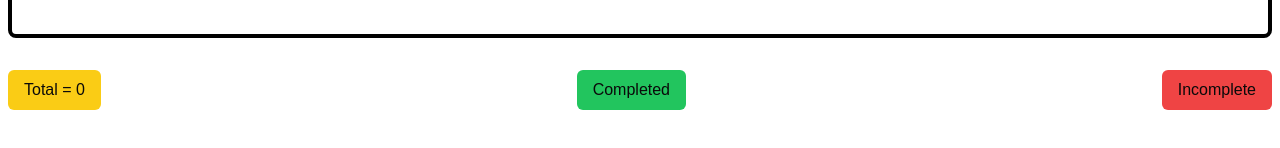
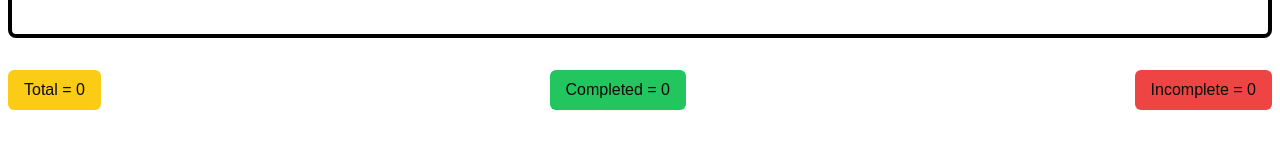
Before and after one commit to IXC28/ListaDeTareasNEXTjs, a Next.js app: page /ListaDeTareas in a window 1280 px wide. Shown: the part 410-558 px from the top of the page. Built offline with nearby package versions, Linux system fonts and the light colour scheme; no server answers; the database is empty.

Commit message:
add: completed, incompleted counts

```diff
--- a/src/app/ListaDeTareas/page.jsx
+++ b/src/app/ListaDeTareas/page.jsx
@@ -7,6 +7,9 @@ export default function ListaDeTareas() {
   const [tareas, setTareas] = useState([]);
   const [total, setTotal] = useState(0);
   const [titulo, setTitulo] = useState("");
+  const [status, setStatus] = useState("");
+  const [completed, setCompleted] = useState(0);
+  const [incompleted, setIncompleted] = useState(0);
   let [id, setId] = useState(0);
   const lista = useRef(null);
 
@@ -57,6 +60,7 @@ export default function ListaDeTareas() {
 
         // Actualizar el estado `tareas` con la nueva tarea
         setTareas([...tareas, nuevaTarea]);
+        setIncompleted(incompleted + 1);
         setTitulo("");
 
       } catch (error) {
@@ -76,10 +80,14 @@ export default function ListaDeTareas() {
       if (!response.ok) {
         throw new Error('Error al borrar la tarea', response);
       }
-
+      const tareaEliminada = tareas.find(tarea => tarea.id === id);
       // Actualizar el estado `tareas` con la nueva tarea
       setTareas(tareas.filter(tarea => tarea.id !== id));
-
+      if (tareaEliminada.status === 'COMPLETA') {
+        setCompleted(completed - 1);
+      } else {
+        setIncompleted(incompleted - 1);
+      }
     } catch (error) {
       console.error('Error:', error);
     }
@@ -104,6 +112,13 @@ export default function ListaDeTareas() {
       setTareas(tareas.map(tarea =>
         tarea.id === tareaActualizada.id ? tareaActualizada : tarea
       ));
+      if (tareaActualizada.status === 'COMPLETA') {
+        setCompleted(completed + 1);
+        setIncompleted(incompleted - 1);
+      } else {
+        setCompleted(completed - 1);
+        setIncompleted(incompleted + 1);
+      }
     } catch (error) {
       console.error('Error:', error);
     }
@@ -161,8 +176,8 @@ export default function ListaDeTareas() {
 
       <div id="contadores" className="flex justify-between items-center gap-4 mt-4 ml-2 mr-2">
         <span id="total" className="bg-yellow-400 rounded-md px-4 py-2">Total = {total}</span>
-        <span id="completed" className="bg-green-500 rounded-md px-4 py-2">Completed</span>
-        <span id="incompleted" className="bg-red-500 rounded-md px-4 py-2">Incomplete</span>
+        <span id="completed" className="bg-green-500 rounded-md px-4 py-2">Completed = {completed}</span>
+        <span id="incompleted" className="bg-red-500 rounded-md px-4 py-2">Incomplete = {incompleted}</span>
       </div>
 
     </div>
```
